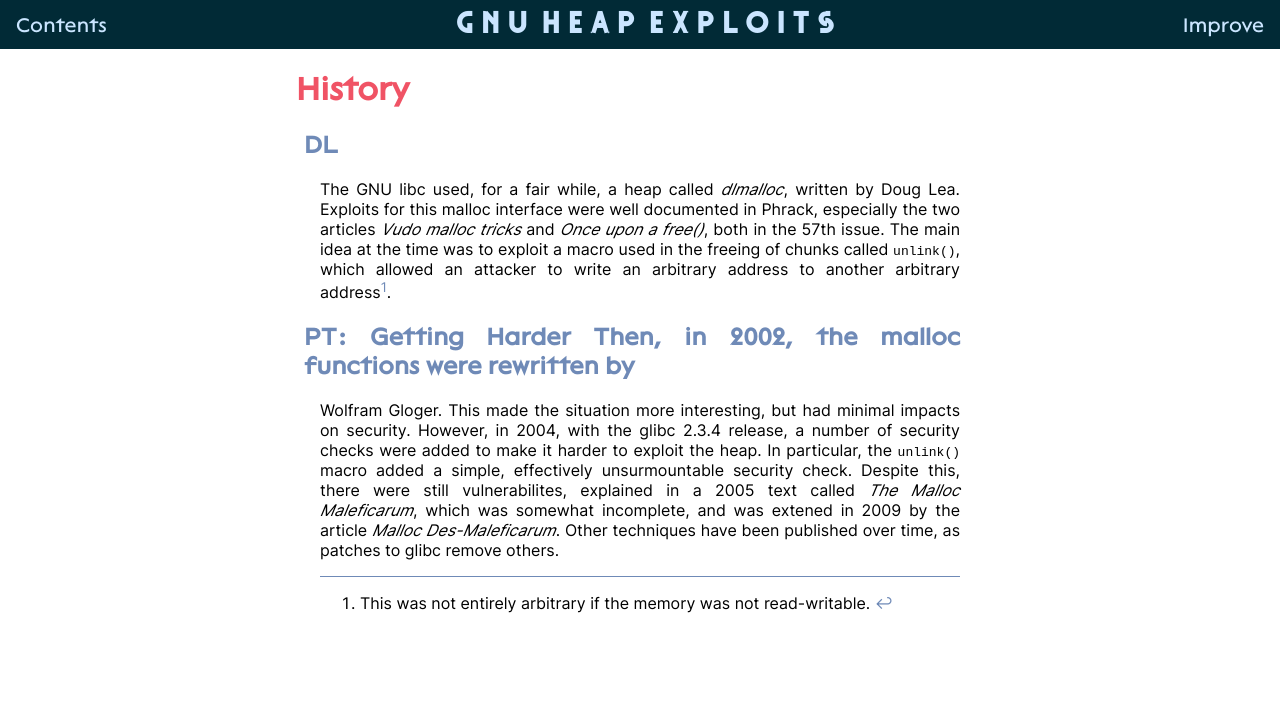
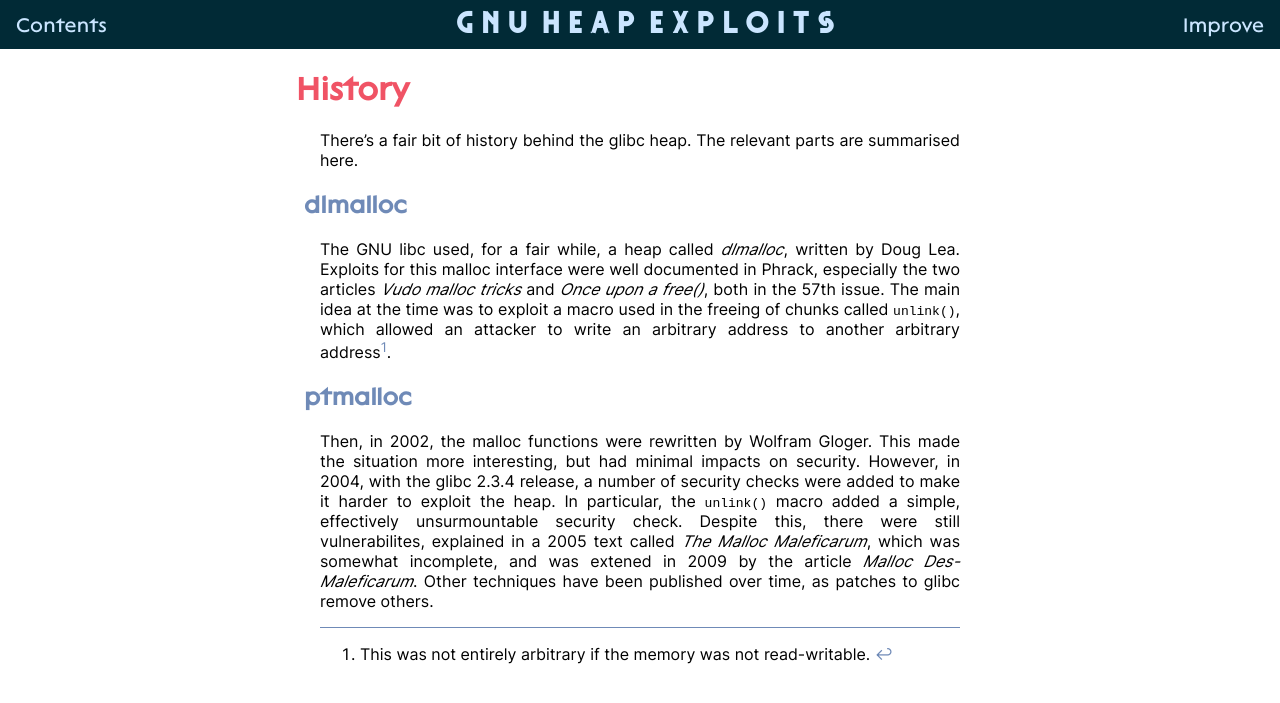
Before and after one commit to bstank/bstank.github.io, a Jekyll site: the page built from history.md, in a window 1280 px wide. Shown: the top 703 px of the page. Built offline with Jekyll 4.4.1, drawn with Linux system fonts in a browser that asks for light colours; our own code applies the rules of GitHub Pages for plain Markdown files.

Commit message:
Minor changes to history

```diff
--- a/history.md
+++ b/history.md
@@ -1,6 +1,8 @@
 # History
+There's a fair bit of history behind the glibc heap. The relevant parts are
+summarised here.
 
-## DL
+## dlmalloc
 The GNU libc used, for a fair while, a heap called *dlmalloc*, written by Doug
 Lea. Exploits for this malloc interface were well documented in Phrack,
 especially the two articles *Vudo malloc tricks* and  *Once upon a free()*, both
@@ -11,12 +13,14 @@ an arbitrary address to another arbitrary address[^1].
 [^1]:
     This was not entirely arbitrary if the memory was not read-writable.
 
-## PT: Getting Harder Then, in 2002, the malloc functions were rewritten by
-Wolfram Gloger. This made the situation more interesting, but had minimal
-impacts on security. However, in 2004, with the glibc 2.3.4 release, a number of
-security checks were added to make it harder to exploit the heap. In particular,
-the `unlink()` macro added a simple, effectively unsurmountable security check.
-Despite this, there were still vulnerabilites, explained in a 2005 text called
-*The Malloc Maleficarum*, which was somewhat incomplete, and was extened in 2009
-by the article *Malloc Des-Maleficarum*. Other techniques have been published
-over time, as patches to glibc remove others.
+## ptmalloc
+
+Then, in 2002, the malloc functions were rewritten by Wolfram Gloger. This made
+the situation more interesting, but had minimal impacts on security. However, in
+2004, with the glibc 2.3.4 release, a number of security checks were added to
+make it harder to exploit the heap. In particular, the `unlink()` macro added a
+simple, effectively unsurmountable security check.  Despite this, there were
+still vulnerabilites, explained in a 2005 text called *The Malloc Maleficarum*,
+which was somewhat incomplete, and was extened in 2009 by the article *Malloc
+Des-Maleficarum*. Other techniques have been published over time, as patches to
+glibc remove others.
```
